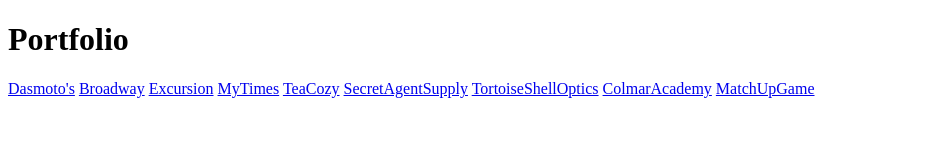
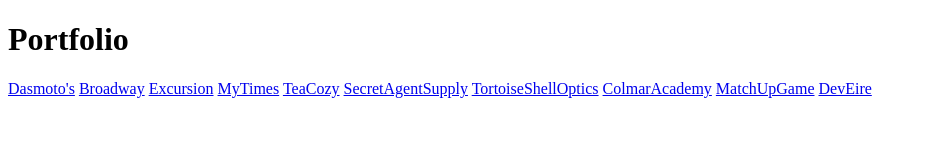
Before and after one commit to gina2014/gina.github.io, a plain HTML site: page index.html in a window 1280 px wide. Shown: the whole page, without its empty margins (0-926 px from the left). Drawn offline with Linux system fonts and the light colour scheme.

Commit message:
Added new link

```diff
--- a/index.html
+++ b/index.html
@@ -16,6 +16,7 @@
       <span><a href=" https://gina2014.github.io/tortoiseShell/" target="_blank">TortoiseShellOptics</a></span>
       <span><a href=" https://gina2014.github.io/colmarAcademy/" target="_blank">ColmarAcademy</a></span>
       <span><a href=" https://gina2014.github.io/MatchUpGame/" target="_blank">MatchUpGame</a></span>
+      <span><a href=" https://gina2014.github.io/front-end-questionaire/" target="_blank">DevEire</a></span>
     </nav>
 
   </body>
```
